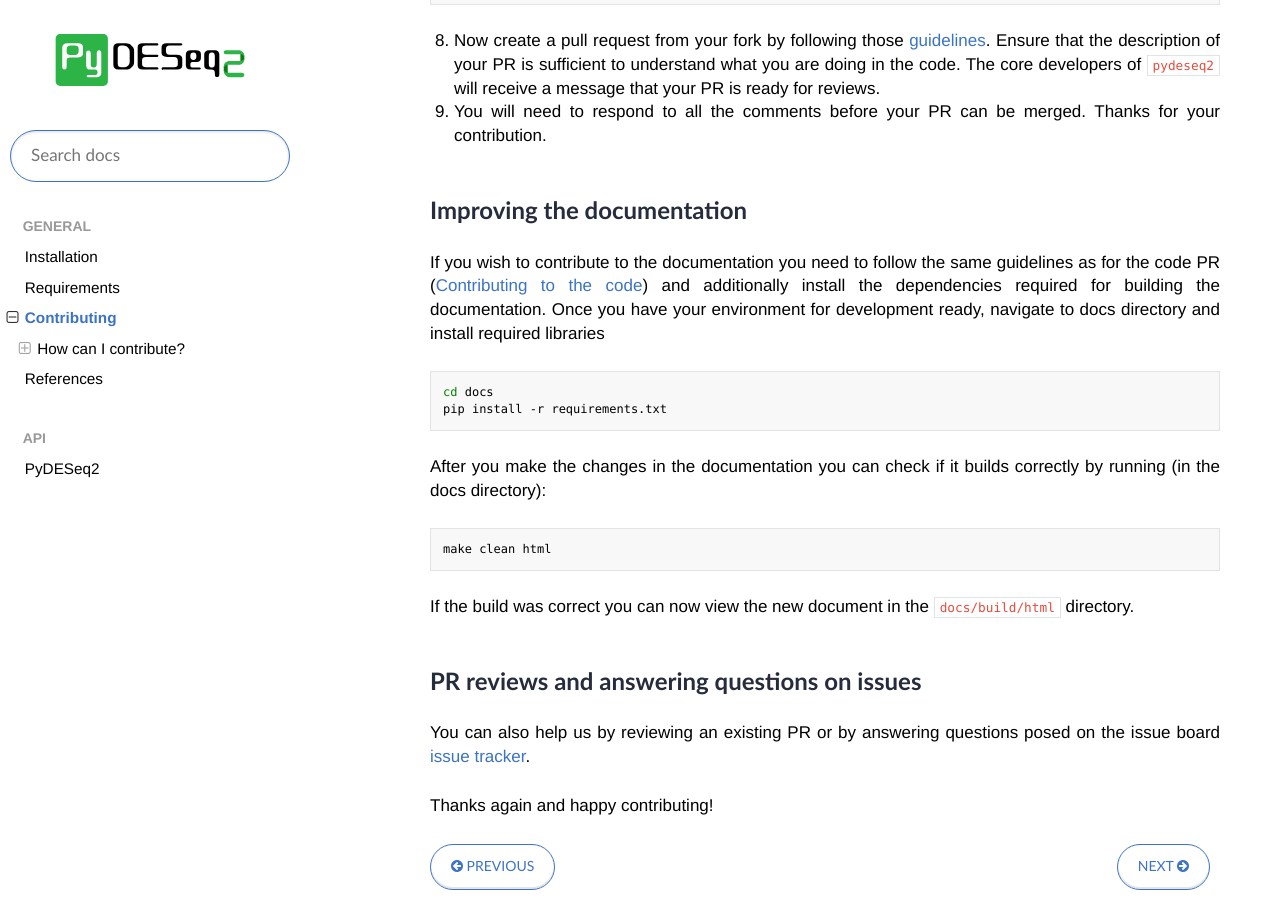
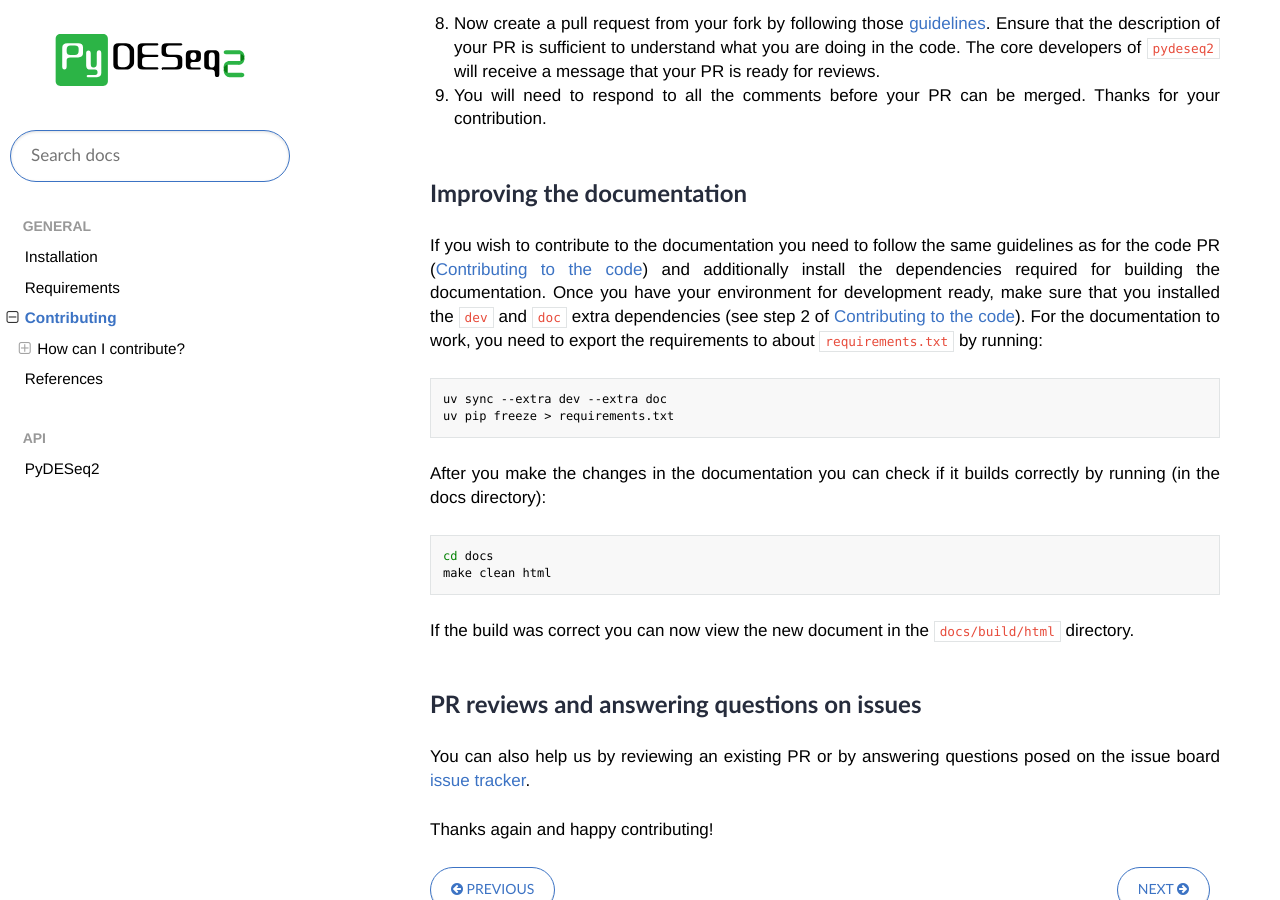
Before and after one commit to owkin/PyDESeq2, a Sphinx documentation site: the page built from docs/source/usage/contributing.rst, in a window 1280 px wide and 900 px high, scrolled down 2686 px. Built offline with Sphinx 7.4.7 and the Read the Docs theme 3.1.0, drawn with Linux system fonts in a browser that asks for light colours; some web fonts are replaced; pages that are not in the unit, such as notebooks, are missing from menus; some of the changed text lies outside the part shown.

Commit message:
Update install instructions for contribution

```diff
--- a/docs/source/usage/contributing.rst
+++ b/docs/source/usage/contributing.rst
@@ -64,23 +64,22 @@
     git clone git@github.com:<your-github-username>/pydeseq2.git
     cd pydeseq2
 
-We recommend using conda environment, run:
+We recommend using `uv` with a virtual environment, run:
 
 .. code-block:: bash
 
-    conda env create -n pydeseq2-dev python=3.10
-    conda activate pydeseq2-dev
+    uv venv --python 3.13 # or higher
+    source venv/bin/activate
 
 and then install ``pydeseq2`` in the development mode. This will also install all
 the required dependencies.
 
 .. code-block:: bash
 
-    pip install -e ."[dev]"
-    pre-commit install
+    uv sync --extra dev --extra doc
 
-The pre-commit tool will automatically run ``black`` and ``isort``, and check ``flake8``
-compatibility
+The pre-commit tool will automatically run ``ruff`` and ``isort``, and check ``mypy``
+type compatibility
 
 3. Add the upstream remote:
 
@@ -147,19 +146,22 @@
 If you wish to contribute to the documentation you need to follow the same
 guidelines as for the code PR (:ref:`code_contrib`) and additionally install the
 dependencies required for building the documentation.
-Once you have your environment for development ready, navigate to docs directory
-and install required libraries
+Once you have your environment for development ready, make sure that you installed
+the ``dev`` and ``doc`` extra dependencies (see step 2 of :ref:`code_contrib`).
+For the documentation to work, you need to export the requirements to about
+``requirements.txt`` by running:
 
 .. code-block:: bash
 
-    cd docs
-    pip install -r requirements.txt
+    uv sync --extra dev --extra doc
+    uv pip freeze > requirements.txt
 
 After you make the changes in the documentation you can check if it builds
 correctly by running (in the docs directory):
 
 .. code-block:: bash
 
+    cd docs
     make clean html
 
 If the build was correct you can now view the new document in the
```
